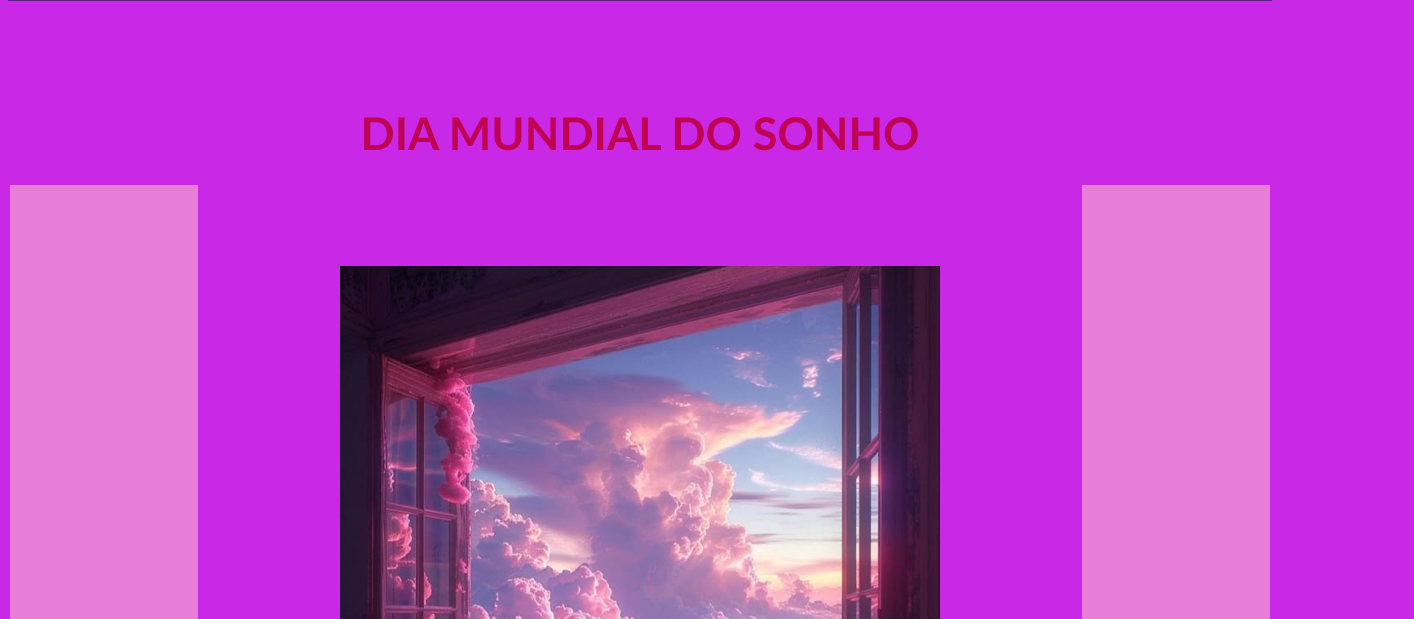
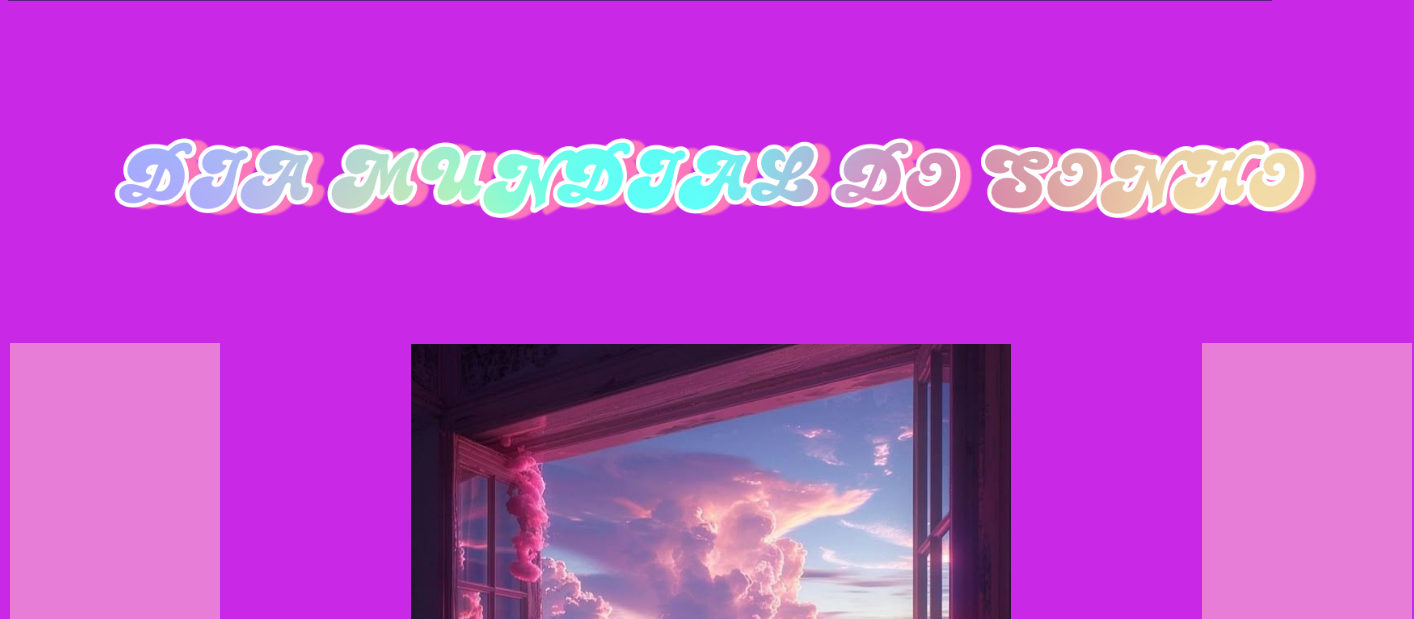
Before and after one commit to eduardafs7/DiaMundialDoSonho, a plain HTML site: page index.html in a window 1280 px wide. Shown: the part 181-800 px from the top of the page, 1414 px wide, since content can reach past the window. Drawn offline with Linux system fonts and the light colour scheme.

Commit message:
Update index.html

```diff
--- a/index.html
+++ b/index.html
@@ -1,4 +1,3 @@
-
 
 <html
 lang="pt-br">
@@ -7,7 +6,8 @@ lang="pt-br">
 
 <head>
 
-    <title>Dia Mundial do Sonho</title>
+    <title> Dia Mundial do Sonho
+</title>
 
     <style>
 
@@ -105,11 +105,12 @@ width="100%">
         <tr
 height="100px">
 
-            <p></p>
-
             <th
 colspan="3"
-id="titulo"> DIA MUNDIAL DO SONHO
+id="titulo">
+<img
+src="1000647705.png"
+width="1400px">
 </th>
 
         </tr>
@@ -127,8 +128,6 @@ width="70%">
 
 
                 <center>
-
-                    <p></p>
 
                     <img
 src="foto1.jpg"
```
